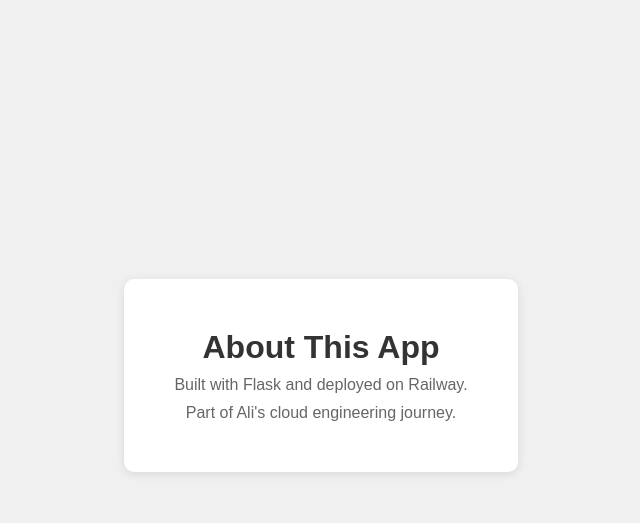
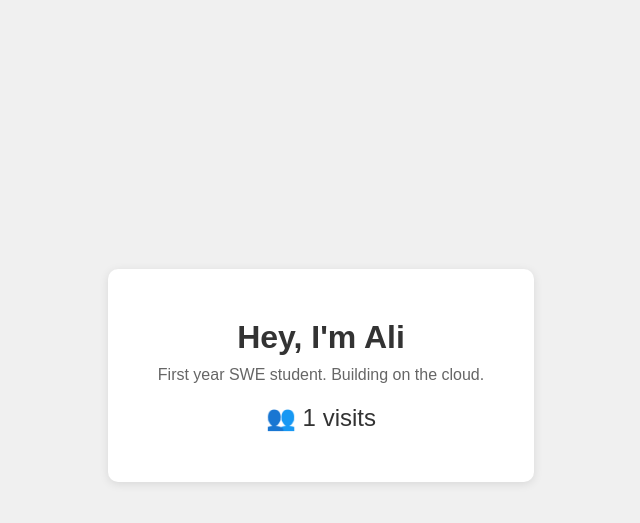
Before and after one commit to Ali-Abro/my-cloud-app, a Flask app: page / in a window 1280 px wide. Shown: the part 48-571 px from the top of the page, without its empty margins (319-959 px from the left). Run offline with Flask 3, Linux system fonts and the light colour scheme; data comes from the database, SQL or seed files in the repository.

Commit message:
add visit counter with database

```diff
--- a/app.py
+++ b/app.py
@@ -1,15 +1,28 @@
 from flask import Flask, render_template
+from flask_sqlalchemy import SQLAlchemy
 import os
 
 app = Flask(__name__)
+app.config['SQLALCHEMY_DATABASE_URI'] = 'sqlite:///visits.db'
+db = SQLAlchemy(app)
+
+class Visit(db.Model):
+    id = db.Column(db.Integer, primary_key=True)
+
+with app.app_context():
+    db.create_all()
 
 @app.route("/")
 def home():
-    return render_template("index.html")
+    new_visit = Visit()
+    db.session.add(new_visit)
+    db.session.commit()
+    count = Visit.query.count()
+    return render_template("index.html", name="Ali", count=count)
 
 @app.route("/about")
 def about():
-    return "This is Ali's first cloud deployment."
+    return render_template("about.html")
 
 if __name__ == "__main__":
     port = int(os.environ.get("PORT", 5000))
--- a/templates/index.html
+++ b/templates/index.html
@@ -39,10 +39,10 @@
     </nav>
     <div class="container">
         <div class="card">
-            <h1>About This App</h1>
-            <p>Built with Flask and deployed on Railway.</p>
-            <p style="margin-top:10px;">Part of Ali's cloud engineering journey.</p>
-        </div>
+    <h1>Hey, I'm {{ name }}</h1>
+    <p>First year SWE student. Building on the cloud.</p>
+    <p style="margin-top:20px; font-size:24px; color:#333;">👥 {{ count }} visits</p>
+</div>
     </div>
 </body>
 </html>
```
